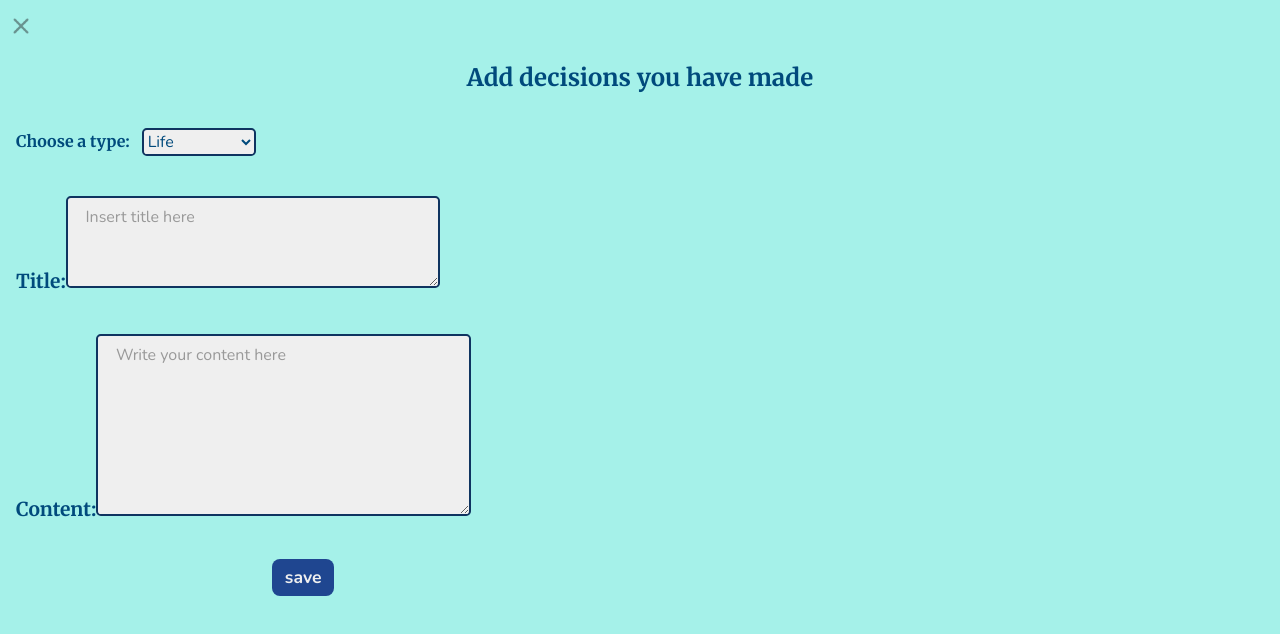
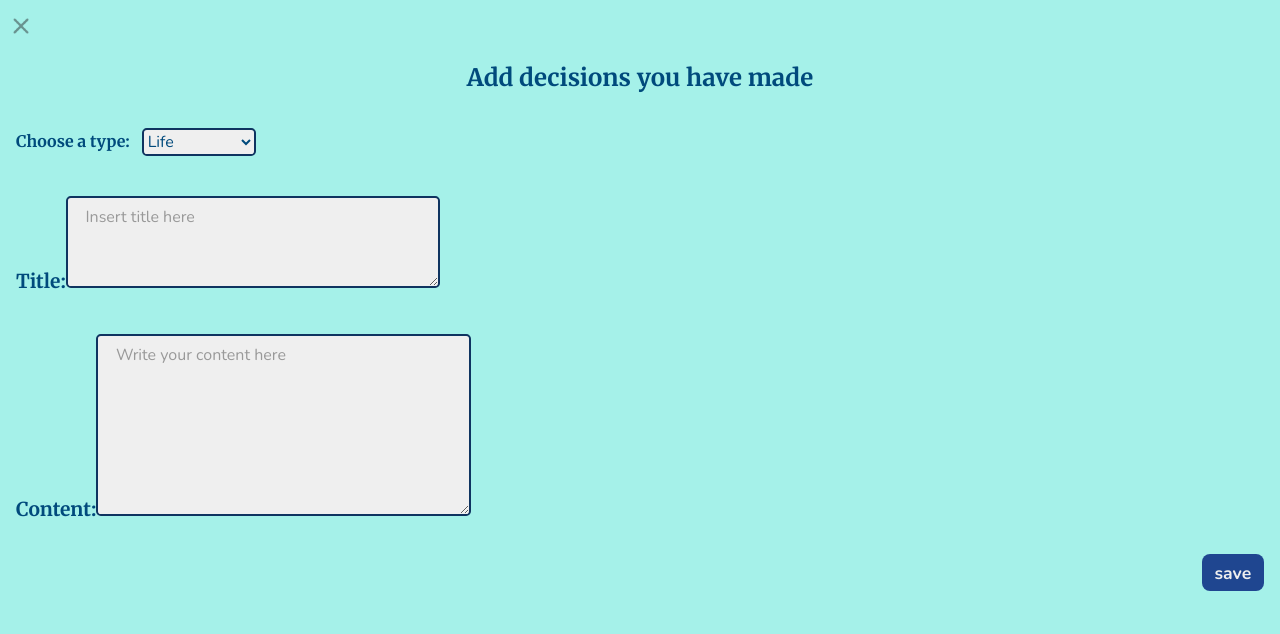
Before and after one commit to chriskokc/react-decision-making, a React (Create React App) app: page /react-decision-making/addDecisions in a window 1280 px wide. Shown: the top 634 px of the page. Built offline with nearby package versions, Linux system fonts and the light colour scheme; no server answers; the HTML template or start-up script is replaced by a standard one.

Commit message:
adjuseted Button style.

```diff
--- a/src/components/Button/Button.scss
+++ b/src/components/Button/Button.scss
@@ -1,9 +1,6 @@
 @use "../../styles/variables" as *;
 
 .button {
-    position: relative;
-    left: 17rem;
-    top: 1.3rem;
     border: none;
     border-radius: 0.5rem;
     background-color: $color-button;
--- a/src/pages/AddDecisions/AddDecisions.jsx
+++ b/src/pages/AddDecisions/AddDecisions.jsx
@@ -57,7 +57,9 @@ const AddDecision = () => {
         <DropdownMenu />
         <Form title="Title" isTitleForm={true} />
         <Form title="Content" isTitleForm={false} />
-        <Button buttonText="save" />
+        <div className="addDecision__btn-container">
+          <Button buttonText="save" />
+        </div>
       </form>
     </div>
   );
--- a/src/pages/AddDecisions/AddDecisions.scss
+++ b/src/pages/AddDecisions/AddDecisions.scss
@@ -17,4 +17,10 @@
         font-size: 1.5rem;
         margin: 2.5rem auto 1.8rem;
     }
+
+    &__btn-container {
+        display: flex;
+        justify-content: flex-end;
+        padding: 1rem;
+    }
 }
--- a/src/pages/EditDecisions/EditDecisions.jsx
+++ b/src/pages/EditDecisions/EditDecisions.jsx
@@ -34,7 +34,9 @@ const EditDecisions = () => {
         content={foundDecision()[0].content}
         date={foundDecision()[0].dateCreated.split("T")[0]}
       />
-      <Button buttonText="edit" />
+      <span></span>
+      <Button buttonText="Remove" />
+      <Button buttonText="Favourite" />
     </div>
   );
 };
```
